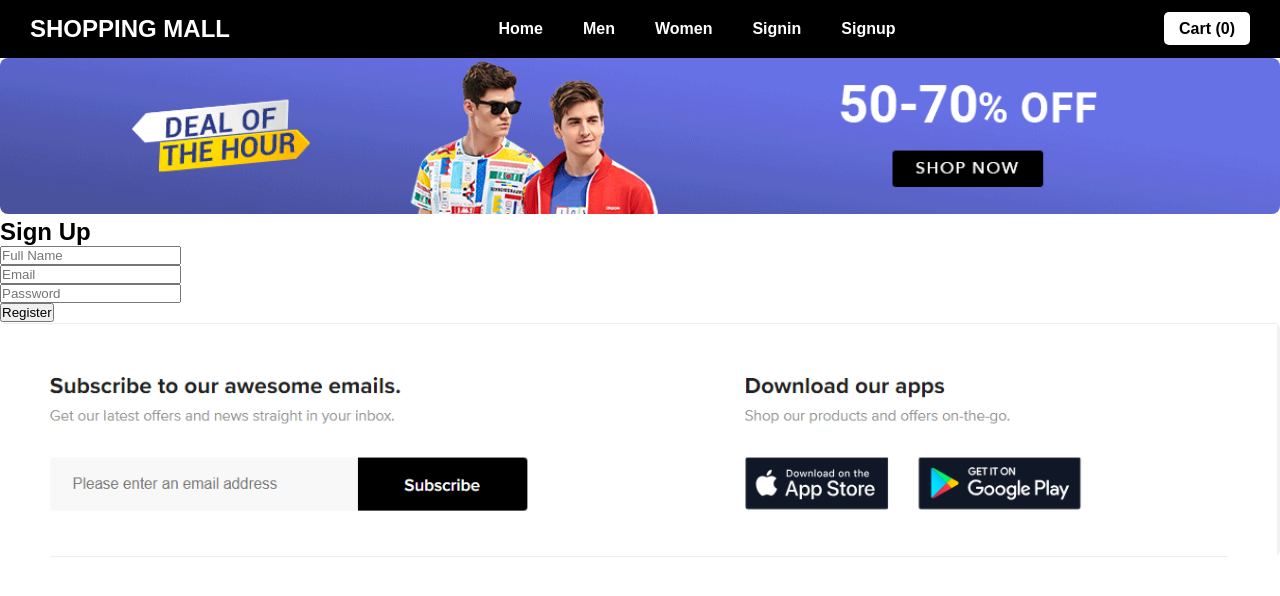
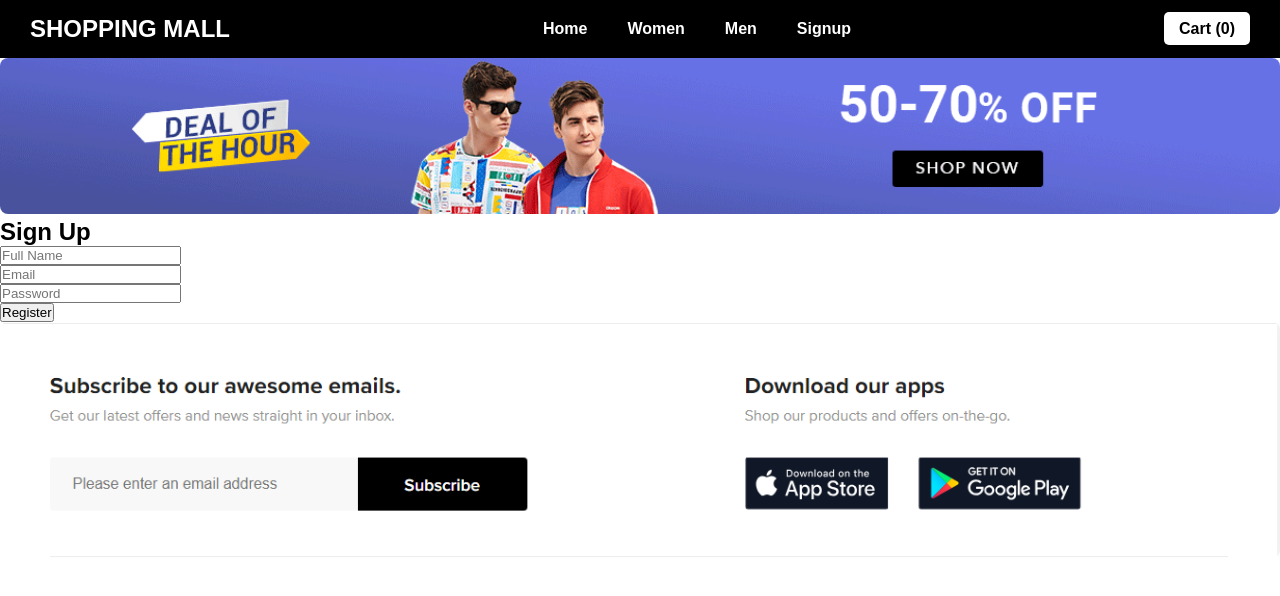
Before and after one commit to Vivek-turram/E-commerce-application, a React (Create React App) app: page /signup in a window 1280 px wide. Shown: the top 596 px of the page. Built offline with nearby package versions, Linux system fonts and the light colour scheme.

Commit message:
Update Header.jsx

```diff
--- a/src/shoppingfolder/components/Header.jsx
+++ b/src/shoppingfolder/components/Header.jsx
@@ -5,13 +5,10 @@ import { FaBars, FaTimes } from 'react-icons/fa';
 const Header = ({ cartItems }) => {
   const [menuOpen, setMenuOpen] = useState(false);
 
-
   const totalItems = cartItems.reduce((sum, item) => sum + item.quantity, 0);
 
   return (
     <div className="headerSection">
-
-
       <div className="left">
         <h2>SHOPPING MALL</h2>
       </div>
@@ -19,15 +16,16 @@ const Header = ({ cartItems }) => {
       <div className="hamburger" onClick={() => setMenuOpen(!menuOpen)}>
         {menuOpen ? <FaTimes /> : <FaBars />}
       </div>
+
       <div className={`menuBar ${menuOpen ? "active" : ""}`}>
         <ul>
           <li><Link to="/" onClick={() => setMenuOpen(false)}>Home</Link></li>
+          <li><Link to="/women" onClick={() => setMenuOpen(false)}>Women</Link></li>
           <li><Link to="/men" onClick={() => setMenuOpen(false)}>Men</Link></li>
-          <li><Link to="/women" onClick={() => setMenuOpen(false)}>Women</Link></li>
-          <li><Link to="/signin" onClick={() => setMenuOpen(false)}>Signin</Link></li>
           <li><Link to="/signup" onClick={() => setMenuOpen(false)}>Signup</Link></li>
         </ul>
       </div>
+
       <div className="right">
         <div className="cart">
           <Link to="/cart">Cart ({totalItems})</Link>
```
